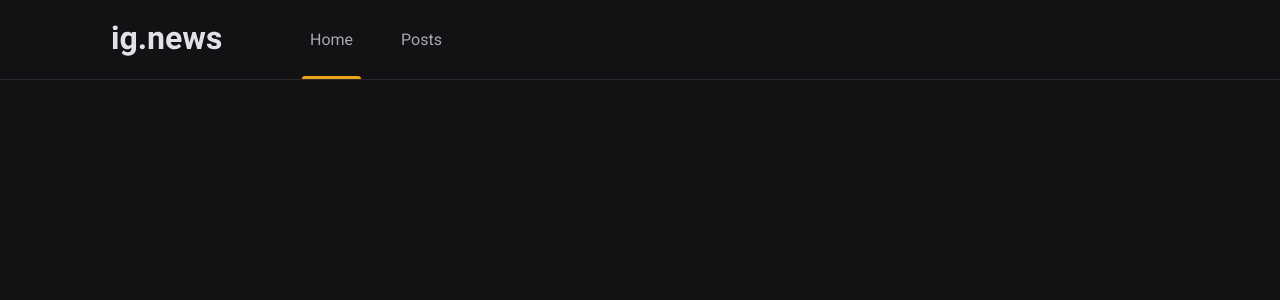
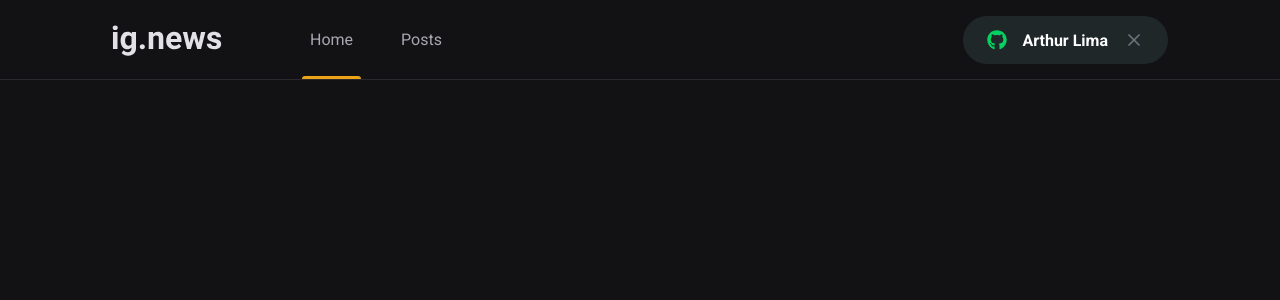
Before and after one commit to limaarthur/nextjs-ignews-app, a Next.js app: page / in a window 1280 px wide. Shown: the top 300 px of the page. Built offline with nearby package versions, Linux system fonts and the light colour scheme.

Commit message:
feat: creating SignInButton component

```diff
--- a/package.json
+++ b/package.json
@@ -12,6 +12,7 @@
     "next": "15.1.4",
     "react": "^19.0.0",
     "react-dom": "^19.0.0",
+    "react-icons": "^5.4.0",
     "sass": "^1.83.4"
   },
   "devDependencies": {
--- a/src/components/Header/index.tsx
+++ b/src/components/Header/index.tsx
@@ -1,3 +1,4 @@
+import { SignInButton } from '../SignInButton';
 import styles from './styles.module.scss';
 
 export function Header() {
@@ -9,6 +10,7 @@
           <a className={styles.active}>Home</a>
           <a>Posts</a>
         </nav>
+        <SignInButton />
       </div>
     </header>
   )
--- a/src/components/Header/styles.module.scss
+++ b/src/components/Header/styles.module.scss
@@ -51,4 +51,8 @@
       }
     }
   }
+
+  button {
+    margin-left: auto;
+  }
 }
--- /dev/null
+++ b/src/components/SignInButton/index.tsx
@@ -0,0 +1,26 @@
+import { FaGithub } from 'react-icons/fa';
+import { FiX } from 'react-icons/fi';
+import styles from './styles.module.scss';
+
+export function SignInButton() {
+  const isUserLoggedIn = true;
+
+  return isUserLoggedIn ? (
+    <button
+      type="button"
+      className={styles.signInButton}
+    >
+      <FaGithub color="#04d361" />
+      Arthur Lima
+      <FiX color="#737380" className={styles.closeIcon}/>
+    </button>
+  ) : (
+    <button
+      type="button"
+      className={styles.signInButton}
+    >
+      <FaGithub color="#eba417" />
+      Sing in with Github
+    </button>
+  );
+}
--- /dev/null
+++ b/src/components/SignInButton/styles.module.scss
@@ -0,0 +1,33 @@
+.signInButton {
+  height: 3rem;
+  border-radius: 3rem;
+  background: var(--gray-850);
+  border: 0;
+  padding: 0 1.5rem;
+
+  display: flex;
+  align-items: center;
+  justify-content: center;
+
+  color: var(--white);
+  font-weight: bold;
+
+  svg {
+    width: 20px;
+    height: 20px;
+  }
+
+  svg:first-child {
+    margin-right: 1rem;
+  }
+
+  svg.closeIcon {
+    margin-left: 1rem;
+  }
+
+  transition: 0.2s;
+
+  &:hover {
+    filter: brightness(0.8);
+  }
+}
--- a/src/styles/global.scss
+++ b/src/styles/global.scss
@@ -10,6 +10,7 @@
   --gray-100: #e1e1e6;
   --gray-300: #a8a8b3;
   --gray-800: #29292e;
+  --gray-850: #1f2729;
   --gray-900: #121214;
 
   --cyan-500: #61dafb;
```
Also changed, not shown: 1 other file (tests, documents, lock files or other folders).
